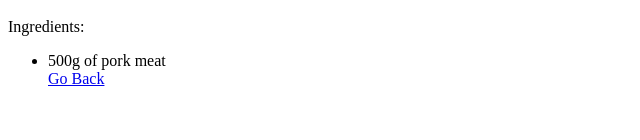
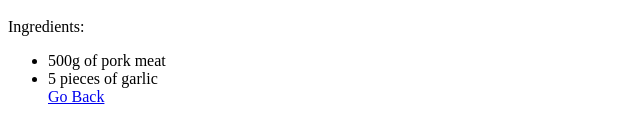
Before and after one commit to Srolldvd/odin-recipes, a plain HTML site: page knedloveprozelo.html in a window 1280 px wide. Shown: the part 368-508 px from the top of the page, without its empty margins (0-640 px from the left). Drawn offline with Linux system fonts and the light colour scheme.

Commit message:
add ul of list items of knedlo vepro zelo

```diff
--- a/knedloveprozelo.html
+++ b/knedloveprozelo.html
@@ -18,6 +18,7 @@
     <p>Ingredients:</p>
     <ul>
       <li>500g of pork meat</li>
+      <li>5 pieces of garlic</li>
     <a href="../index.html">Go Back</a>
   </body>
 </html>
```
